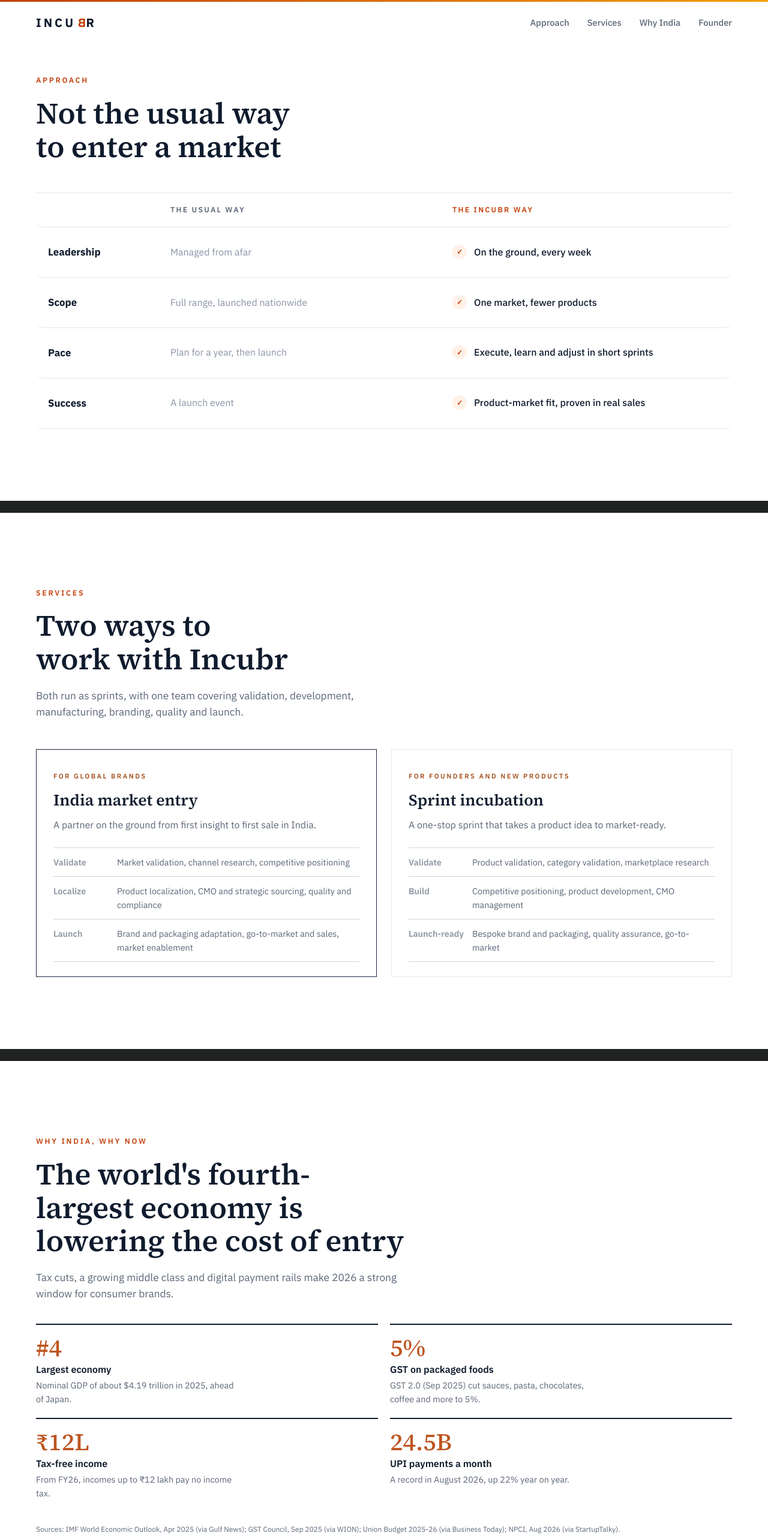
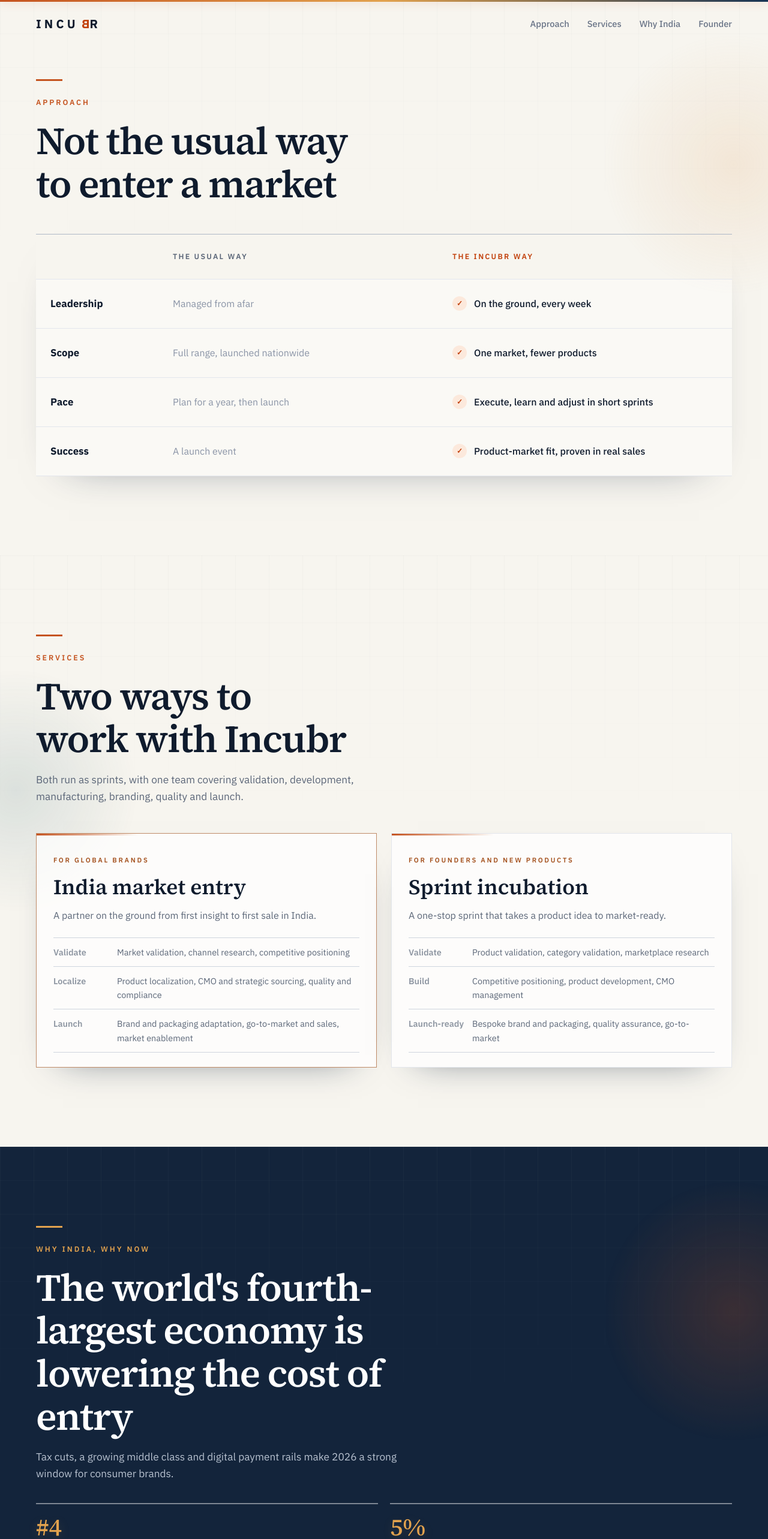
Before and after one commit to productincubr/incubr_new, a React (Vite) app: page / in a window 1280 px wide. Shown: the top 2566 px of the page at 60% size. Built offline with nearby package versions, Linux system fonts and the light colour scheme.

Commit message:
Polish animated website design

```diff
--- a/src/App.css
+++ b/src/App.css
@@ -195,3 +195,71 @@
   .founder-new .founder__media { max-width: 290px; }
   .chapters { margin-left: 18px; }
 }
+
+/* Refined motion-led presentation */
+:root {
+  --paper: #f7f5ef;
+  --ink-soft: #526075;
+  --orange: #c55420;
+  --blue: #13243b;
+}
+body { background: var(--paper); }
+.progress { background: linear-gradient(90deg, #c55420, #e2a24e, #173454); box-shadow: 0 0 16px rgba(197, 84, 32, .4); }
+.nav { padding: 24px 0; }
+.nav::after { content: ""; position: absolute; inset: 0; z-index: -1; background: rgba(247, 245, 239, .72); backdrop-filter: blur(16px); opacity: 0; transition: opacity .4s; }
+.nav--scrolled::after { opacity: 1; }
+.logo { letter-spacing: .26em; }
+.nav__links a { color: #687386; }
+.content-section { position: relative; overflow: hidden; background: transparent; }
+.content-section::before { content: ""; position: absolute; width: 420px; height: 420px; right: -180px; top: 40px; border-radius: 50%; background: radial-gradient(circle, rgba(222, 158, 91, .16), transparent 68%); animation: drift 12s ease-in-out infinite; pointer-events: none; }
+.content-section::after { content: ""; position: absolute; inset: 0; background-image: linear-gradient(rgba(19, 36, 59, .035) 1px, transparent 1px), linear-gradient(90deg, rgba(19, 36, 59, .035) 1px, transparent 1px); background-size: 56px 56px; mask-image: linear-gradient(to bottom, rgba(0, 0, 0, .7), transparent 45%); pointer-events: none; }
+.content-section > .container { position: relative; z-index: 1; }
+.section { padding: 132px 0; }
+.section-head { position: relative; }
+.section-head::before { content: ""; display: block; width: 44px; height: 3px; margin-bottom: 22px; background: var(--orange); transform-origin: left; animation: lineReveal 1s .2s both; }
+.section-head h2 { max-width: 680px; font-size: clamp(2.3rem, 5vw, 4.4rem); letter-spacing: -.025em; }
+.eyebrow { color: var(--orange); letter-spacing: .24em; }
+.compare { position: relative; border-top: 1px solid #aeb8c7; box-shadow: 0 26px 70px -55px rgba(19, 36, 59, .65); }
+.compare__row { background: rgba(255, 255, 255, .38); border-radius: 0; padding: 27px 24px; }
+.compare__row:not(.compare__head):hover { background: rgba(255, 255, 255, .85); transform: translateX(10px); }
+.compare__head { background: transparent; }
+.check { background: #fce9dc; }
+.services-new { border-top: 0; }
+.services-new::before { left: -180px; right: auto; top: 180px; background: radial-gradient(circle, rgba(37, 92, 104, .13), transparent 68%); animation-delay: -4s; }
+.service-options { position: relative; }
+.service-option { position: relative; background: rgba(255, 255, 255, .72); border: 1px solid #bf8b68; box-shadow: 0 24px 60px -45px rgba(19, 36, 59, .75); transition: transform .45s ease, box-shadow .45s ease, background .45s ease; }
+.service-option::before { content: ""; position: absolute; left: 0; top: 0; width: 100%; height: 3px; background: linear-gradient(90deg, var(--orange), transparent); transform: scaleX(.3); transform-origin: left; transition: transform .45s ease; }
+.service-option:hover { transform: translateY(-8px); background: #fff; box-shadow: 0 30px 70px -44px rgba(19, 36, 59, .7); }
+.service-option:hover::before { transform: scaleX(1); }
+.service-option h3 { font-size: clamp(1.6rem, 3vw, 2.2rem); }
+.service-row { transition: padding .3s ease, background .3s ease; }
+.service-row:hover { padding-left: 8px; background: rgba(197, 84, 32, .05); }
+.why-new { border-top: 0; background: #13243b; color: #fff; }
+.why-new::before { background: radial-gradient(circle, rgba(197, 84, 32, .22), transparent 68%); }
+.why-new::after { background-image: linear-gradient(rgba(255, 255, 255, .045) 1px, transparent 1px), linear-gradient(90deg, rgba(255, 255, 255, .045) 1px, transparent 1px); }
+.why-new h2, .why-new .india-stat h3 { color: #fff; }
+.why-new .section-lead, .why-new .india-stat p, .why-new .sources { color: #b8c2d0; }
+.why-new .section-head::before { background: #e2a24e; }
+.why-new .eyebrow { color: #e2a24e; }
+.india-stat { border-top-color: rgba(255, 255, 255, .45); transition: transform .35s ease, border-color .35s ease; }
+.india-stat:hover { transform: translateY(-6px); border-top-color: #e2a24e; }
+.india-stat__big { color: #e2a24e; text-shadow: 0 4px 18px rgba(226, 162, 78, .16); }
+.founder-new { border-top: 0; }
+.founder-new .founder__frame { border: 1px solid #bf8b68; box-shadow: 14px 14px 0 rgba(197, 84, 32, .12); }
+.founder-new .founder__frame img { filter: saturate(.9) contrast(1.06); }
+.founder-new .founder__text { background: rgba(255, 255, 255, .45); padding: 34px; border-left: 3px solid var(--orange); }
+.chapter { transition: transform .35s ease; }
+.chapter:hover { transform: translateY(-6px); }
+.chapter h3 { transition: color .3s ease; }
+.chapter:hover h3 { color: var(--orange); }
+.chapter::before { transition: background .3s ease, transform .3s ease; }
+.chapter:hover::before { background: var(--orange); transform: scale(1.15); }
+.capability { padding: 18px 20px; background: rgba(255, 255, 255, .48); border-top: 1px solid #bf8b68; transition: background .35s ease, transform .35s ease; }
+.capability:hover { background: rgba(255, 255, 255, .9); transform: translateY(-5px); }
+@keyframes drift { 0%, 100% { transform: translate3d(0, 0, 0) scale(1); } 50% { transform: translate3d(-28px, 24px, 0) scale(1.08); } }
+@keyframes lineReveal { from { transform: scaleX(0); opacity: 0; } to { transform: scaleX(1); opacity: 1; } }
+@media (max-width: 700px) {
+  .section { padding: 92px 0; }
+  .section-head h2 { font-size: clamp(2.25rem, 12vw, 3.3rem); }
+  .founder-new .founder__text { padding: 26px 0 0; border-left: 0; border-top: 3px solid var(--orange); background: transparent; }
+}
```
